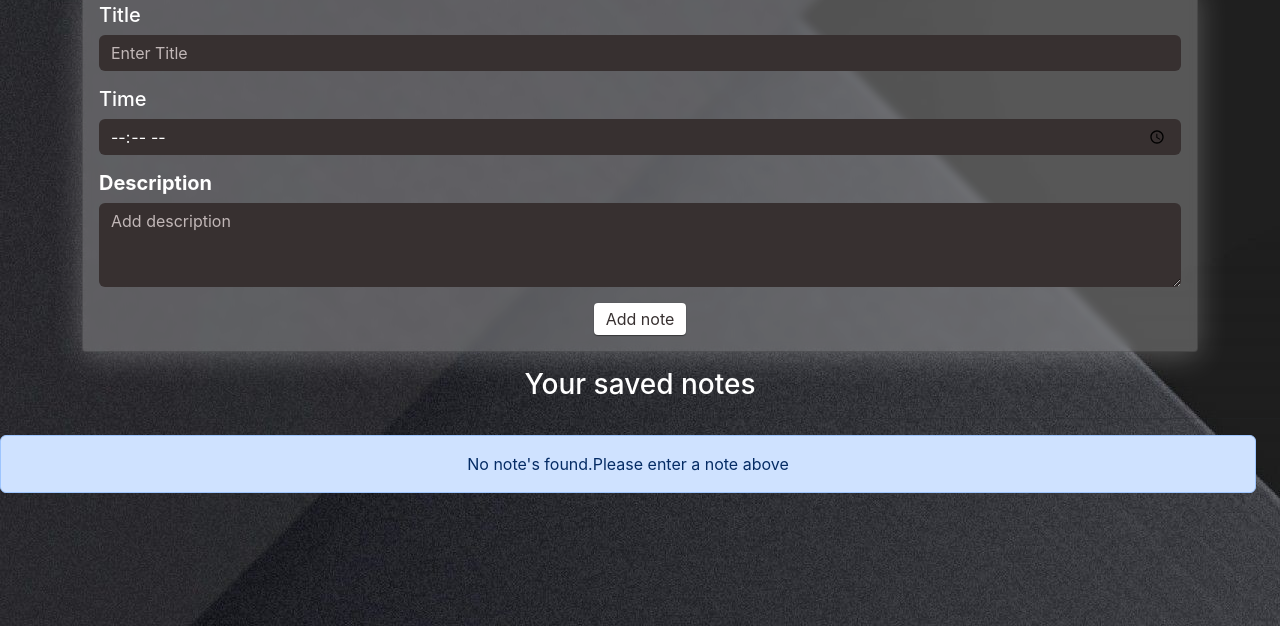
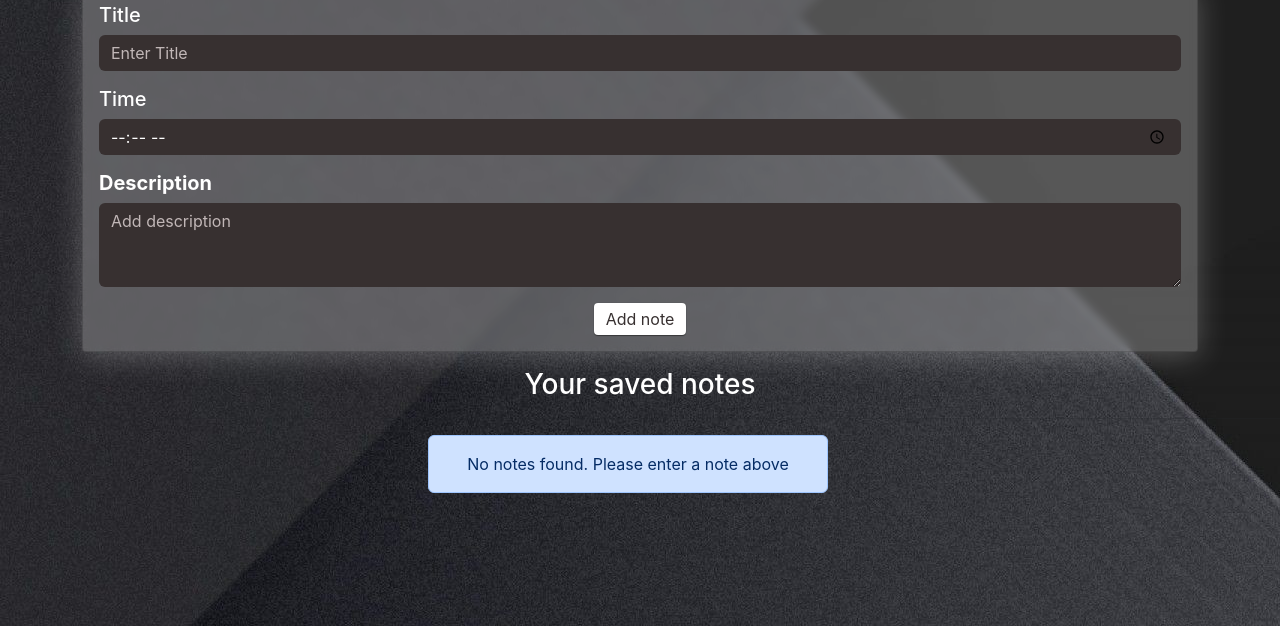
Before and after one commit to SahilSingh177/GDSC-WebDev01-todos, a plain HTML site: page index.html in a window 1280 px wide. Shown: the part 174-800 px from the top of the page. Drawn offline with nearby package versions, Linux system fonts and the light colour scheme; a web font is replaced by a local one.

Commit message:
Updated warning ribbon styles

```diff
--- a/app.js
+++ b/app.js
@@ -52,8 +52,8 @@ function showNotes() {
   if (notesObj.length != 0) {
     notesElm.innerHTML = html;
   } else {
-    notesElm.innerHTML = `<div class="alert alert-primary" role="alert style="width: 18rem;">
-        No note's found.Please enter a note above
+    notesElm.innerHTML = `<div class="alert alert-primary no-note-warning" role="alert">
+        No notes found. Please enter a note above
       </div>`;
   }
 }
--- a/styles/global.css
+++ b/styles/global.css
@@ -107,6 +107,11 @@ h1 {
   background-color: #373030;
 }
 
+.no-note-warning {
+  max-width: 400px;
+  margin: auto;
+}
+
 /* Navbar ✨ */
 
 nav {
```
